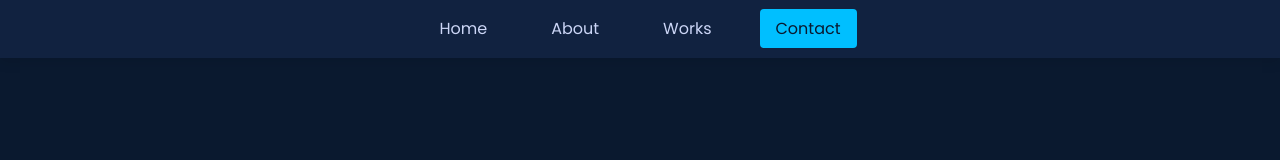
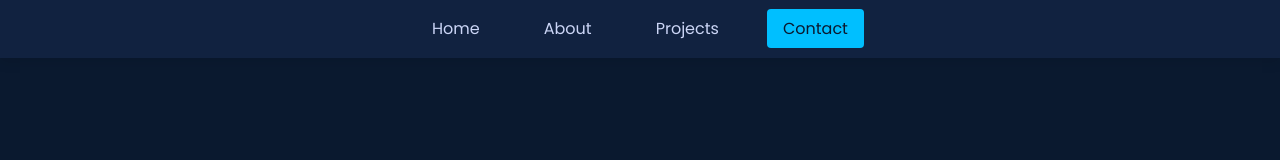
Before and after one commit to JyothsnaDarla/Portfolio, a plain HTML site: page contact.html in a window 1280 px wide. Shown: the top 160 px of the page. Drawn offline with Linux system fonts and the light colour scheme.

Commit message:
Update contact.html

```diff
--- a/contact.html
+++ b/contact.html
@@ -9,7 +9,7 @@
   <nav><ul class="navbar">
     <li><a href="index.html">Home</a></li>
     <li><a href="about.html">About</a></li>
-    <li><a href="works.html">Works</a></li>
+    <li><a href="works.html">Projects</a></li>
     <li><a href="contact.html" class="active">Contact</a></li>
   </ul></nav>
 
```
